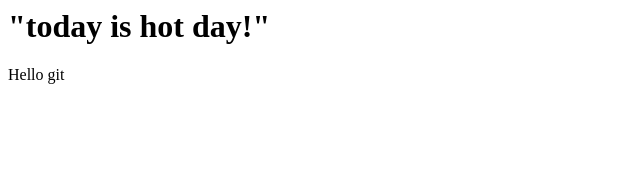
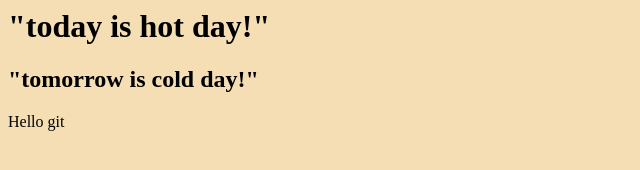
Before and after one commit to FeiPF2020/chapter1, a plain HTML site: page index.html in a window 1280 px wide. Shown: the whole page, without its empty margins (0-640 px from the left). Drawn offline with Linux system fonts and the light colour scheme.

Commit message:
add style.css

```diff
--- a/index.html
+++ b/index.html
@@ -1,19 +1,24 @@
 <!--
  * @Author: your name
  * @Date: 2021-09-08 01:25:16
- * @LastEditTime: 2021-09-08 01:37:43
+ * @LastEditTime: 2021-09-09 06:47:51
  * @LastEditors: Please set LastEditors
  * @Description: In User Settings Edit
  * @FilePath: \git使用\index.html
 -->
 <html>
 
-      <head><title>wpf</title></head>
+      <head><title>wpf</title>
+      <link rel="stylesheet" type="text/css" href="style.css">
+      </head>
 
       <body>
           <h1>
               "today is hot day!"
           </h1>
+          <h2>
+            "tomorrow is cold day!"
+          </h2>
 
         Hello git
 
--- /dev/null
+++ b/style.css
@@ -0,0 +1,3 @@
+body{
+    background-color: wheat;
+}
```
